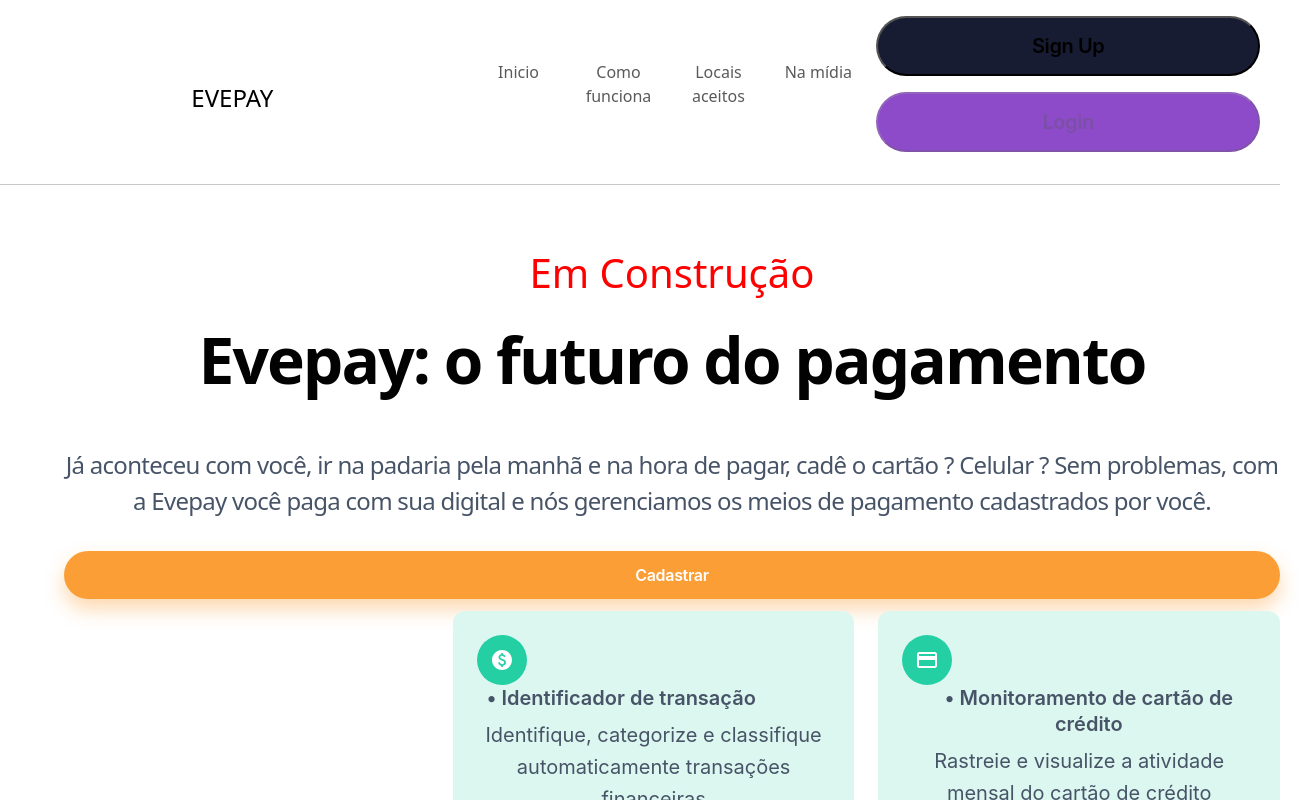
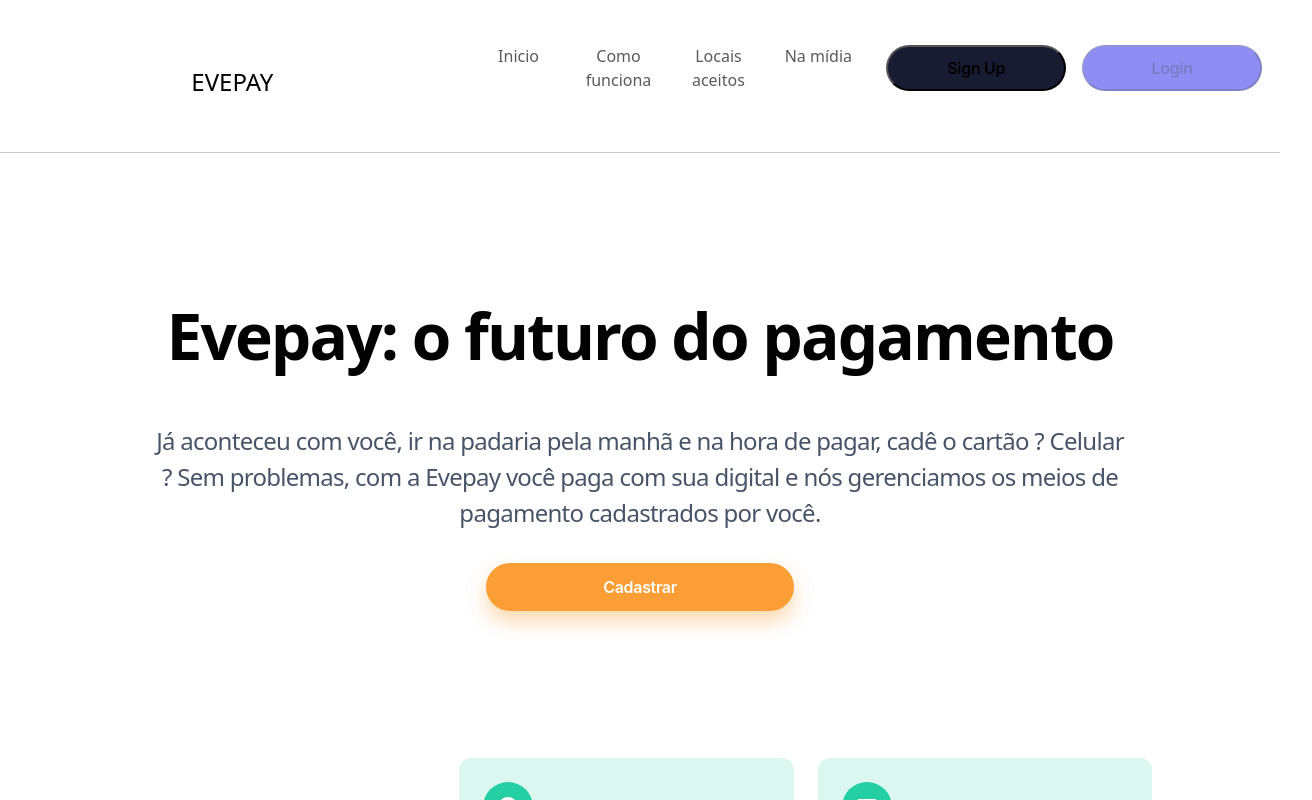
Before and after one commit to marcioA/evepay-landpage, a React (Vite) app: page / in a window 1280 px wide. Shown: the top 800 px of the page, 1312 px wide, since content can reach past the window. Built offline with nearby package versions, Linux system fonts and the light colour scheme.

Commit message:
adjustment at home page and margins and paddings, further, fix button and colors

```diff
--- a/src/components/Header/index.tsx
+++ b/src/components/Header/index.tsx
@@ -37,7 +37,7 @@
                         <button type="button" style={{ backgroundColor: "#181c32" }}><span className="fas fa-user"></span>Sign Up</button>
                     </li>
                     <li className="nav-item">
-                        <button disabled={true} type="button" style={{ backgroundColor: "#5e00b4" }}><span className="fas fa-sign-in-alt"></span> Login</button>
+                        <button disabled={true} type="button" style={{ backgroundColor: "#5e5df0" }}><span className="fas fa-sign-in-alt"></span> Login</button>
                     </li>
                 </ButtonGroup>
 
--- a/src/components/Header/styles.ts
+++ b/src/components/Header/styles.ts
@@ -1,7 +1,7 @@
 import styled from 'styled-components';
 
 export const Container = styled.div`
-  max-width: 1280px;
+  max-width: 100%;
   background-color: var(--bs-white);
 
   @media (max-width: 768px) {
@@ -56,21 +56,20 @@
 `;
 
 export const ButtonGroup = styled.ul`
+  display: flex;
+  flex-direction: row;
+
   li{
-    justify-content: space-between;
     margin: 0.5rem;
+    width: 45%;
   }
 
   button{
-    flex: 1;
-    border-radius: 1.5rem;
-    padding: 12px 32px;
+    padding: 5px;
     font-size: 1rem;
-    line-height: 24px;
     text-decoration: none;
     font-family: "Inter",sans-serif;
     font-weight: 600;
-    font-size: 20px;
     line-height: 32px;
     border-radius: 50px;
     display: inline-block;
@@ -78,6 +77,7 @@
     letter-spacing: -.02em;
     cursor: pointer;
     transition: .2s linear;
+    margin-left: 10px;
 
     &:disabled {
         opacity: 0.7 !important;
--- a/src/pages/Home/index.tsx
+++ b/src/pages/Home/index.tsx
@@ -10,10 +10,10 @@
 export function Home() {
     return (
         <Container>
-            <h1 style={{ justifyContent: "center", textAlign: "center", color: "red" }}>Em Construção</h1>
             <Introtext>Evepay: o futuro do pagamento</Introtext>
-            <IntroParagraph>Já aconteceu com você, ir na padaria pela manhã e na hora de pagar, cadê o cartão ? Celular ?
-                Sem problemas, com a Evepay você paga com sua digital e nós gerenciamos os meios de pagamento cadastrados por você.
+            <IntroParagraph>
+                <p>Já aconteceu com você, ir na padaria pela manhã e na hora de pagar, cadê o cartão ? Celular ?
+                    Sem problemas, com a Evepay você paga com sua digital e nós gerenciamos os meios de pagamento cadastrados por você.</p>
             </IntroParagraph>
             <IntroButton>
                 Cadastrar
--- a/src/pages/Home/styles.ts
+++ b/src/pages/Home/styles.ts
@@ -1,12 +1,16 @@
 import styled from 'styled-components';
 
 export const Container = styled.div`
+  width: 90%;
   max-width: 100%;
   background-color: var(--bs-white);
   align-self: center;
-  margin: 2rem;
-  padding: 2rem;
+  margin: 5%;
+  padding: 5%;
   margin-bottom: 0;
+  align-content: center;
+  justify-content: center;
+  align-items: center;
 
   @media (max-width: 768px) {
         width: 100%;
@@ -22,12 +26,21 @@
     color: #020202;
 `;
 
-export const IntroParagraph = styled.p`
-    margin-bottom: 32px;
-    font-weight: 400;
-    font-size: 1.5rem;
-    letter-spacing: -.03em;
-    color: #475467;
+export const IntroParagraph = styled.div`
+    width: 100%;
+
+    display: flex;
+    justify-content: center;
+
+    p {
+        width: 95%;
+        margin-bottom: 2rem;
+        font-weight: 400;
+        font-size: 1.5rem;
+        letter-spacing: -.03em;
+        color: #475467;
+    }
+
 
     @media (max-width: 768px) {
         width: 100%;
@@ -35,6 +48,7 @@
 `;
 
 export const IntroButton = styled.button`
+    width: 30%;
     padding: 12px 32px;
     font-size: 1rem;
     line-height: 24px;
@@ -50,6 +64,7 @@
     background: #fa9e35;
     box-shadow: 0 10px 20px rgba(250,158,53,.4);
     border: transparent;
+    margin-bottom: 15px;
 
     &:hover {
         opacity: 0.9;
@@ -64,6 +79,7 @@
 export const AsideContainer = styled.div`
     display: flex;
     flex-direction: row;
+    margin-top: 120px;
     margin-bottom: 160px;
     font-family: "Inter",sans-serif;
     font-weight: 400;
--- /dev/null
+++ b/src/pages/SignUp/styles.ts
@@ -0,0 +1,6 @@
+import styled from 'styled-components';
+
+export const Container = styled.div`
+  max-width: 100%;
+  background-color: red;
+`;
```
Also changed, not shown: src/pages/SignUp/index.tsx (added, +8 -0 lines).
